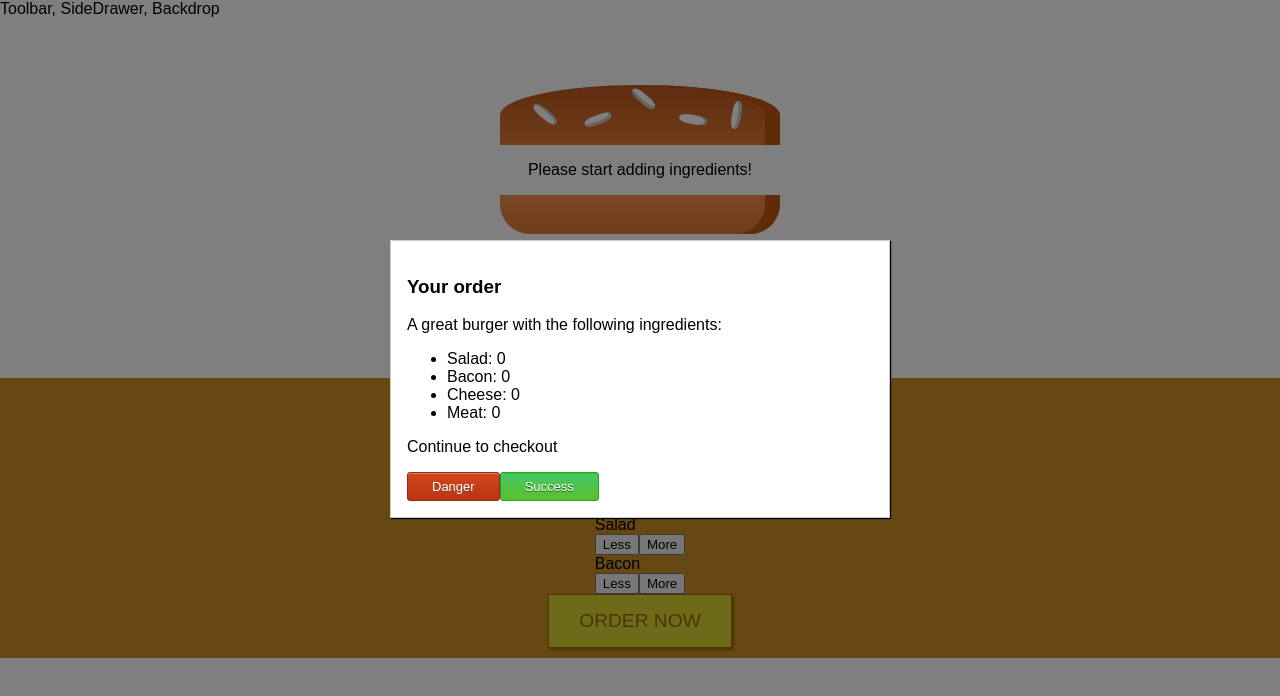
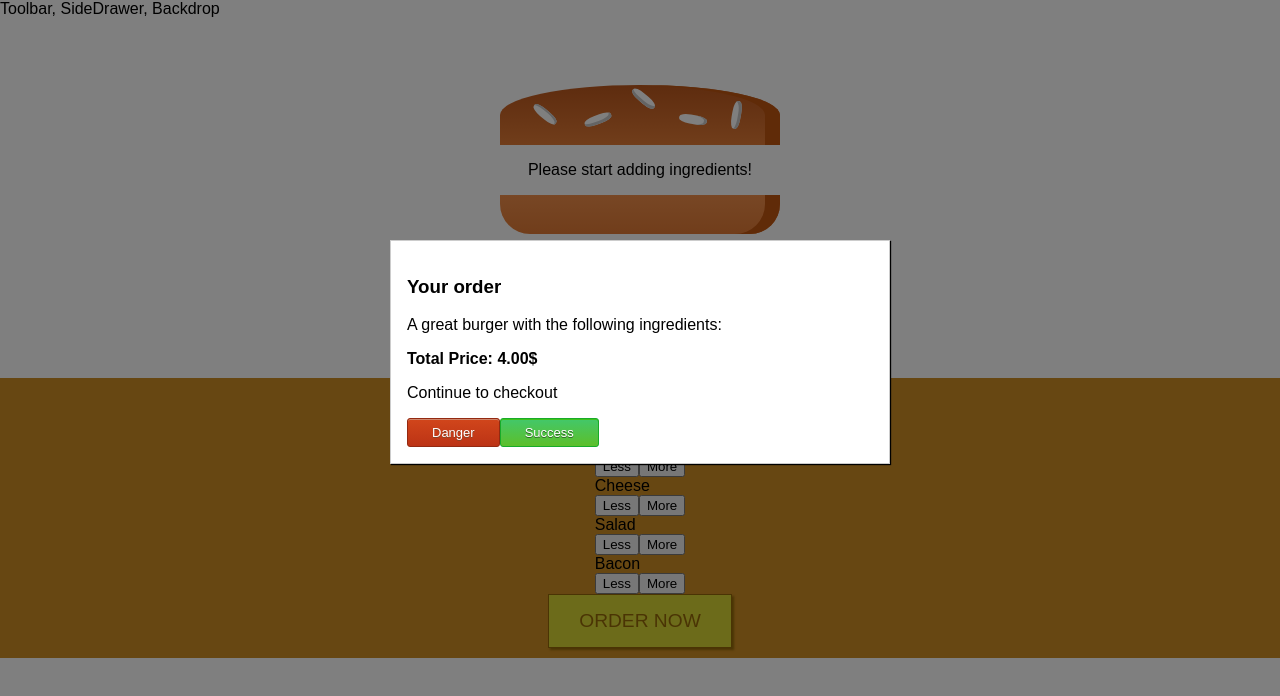
Before and after one commit to SaparovNiv/BurgerBuilder, a React (Create React App) app: page / in a window 1280 px wide. Both pictures are taken after a click on the button "ORDER NOW". Shown: the top 696 px of the page. Built offline with nearby package versions, Linux system fonts and the light colour scheme.

Commit message:
add price to checkout

```diff
--- a/src/components/Burger/OrderSummary/OrderSummary.js
+++ b/src/components/Burger/OrderSummary/OrderSummary.js
@@ -5,7 +5,7 @@ import Button from '../../UI/Button/Button';
 const orderSummary = (props) => {
     const ingredientSummary = Object.keys(props.ingredients)
         .map(igKey => {
-            return <li key={igKey}>{igKey}: {props.ingredients[igKey]}</li>
+            return props.ingredients[igKey] > 0 ? <li key={igKey}>{igKey}: {props.ingredients[igKey]}</li> : null
         })
     return (
         <Aux>
@@ -14,6 +14,7 @@ const orderSummary = (props) => {
             <ul>
                 {ingredientSummary}
             </ul>
+            <p><strong>Total Price: {props.totalPrice.toFixed(2)}$</strong></p>
             <p>Continue to checkout</p>
             <Button btnType='Danger' click={props.cancelOrder}>Cancel</Button>
             <Button btnType='Success' click={props.makeOrder}>Continue</Button>
--- a/src/containers/BurgerBuilder/BurgerBuilder.js
+++ b/src/containers/BurgerBuilder/BurgerBuilder.js
@@ -62,7 +62,7 @@ class BurgerBuilder extends Component {
         return (
             <Aux>
                 <Modal show={this.state.purchasing} modalClosed={this.purchaseCancelHandler}>
-                    <OrderSummary ingredients={this.state.ingredients} makeOrder={this.purchaseContinueHandler} cancelOrder={this.purchaseCancelHandler} />
+                    <OrderSummary totalPrice={this.state.totalPrice} ingredients={this.state.ingredients} makeOrder={this.purchaseContinueHandler} cancelOrder={this.purchaseCancelHandler} />
                 </Modal>
                 <Burger ingredients={this.state.ingredients} />
                 <BuildControls
```
